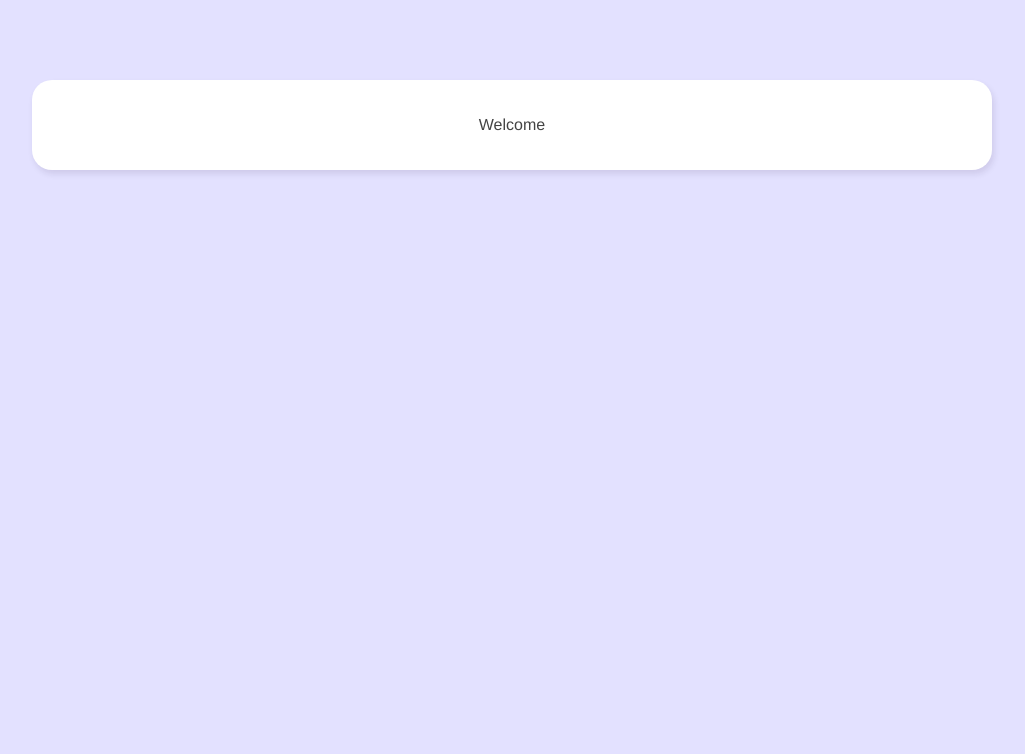
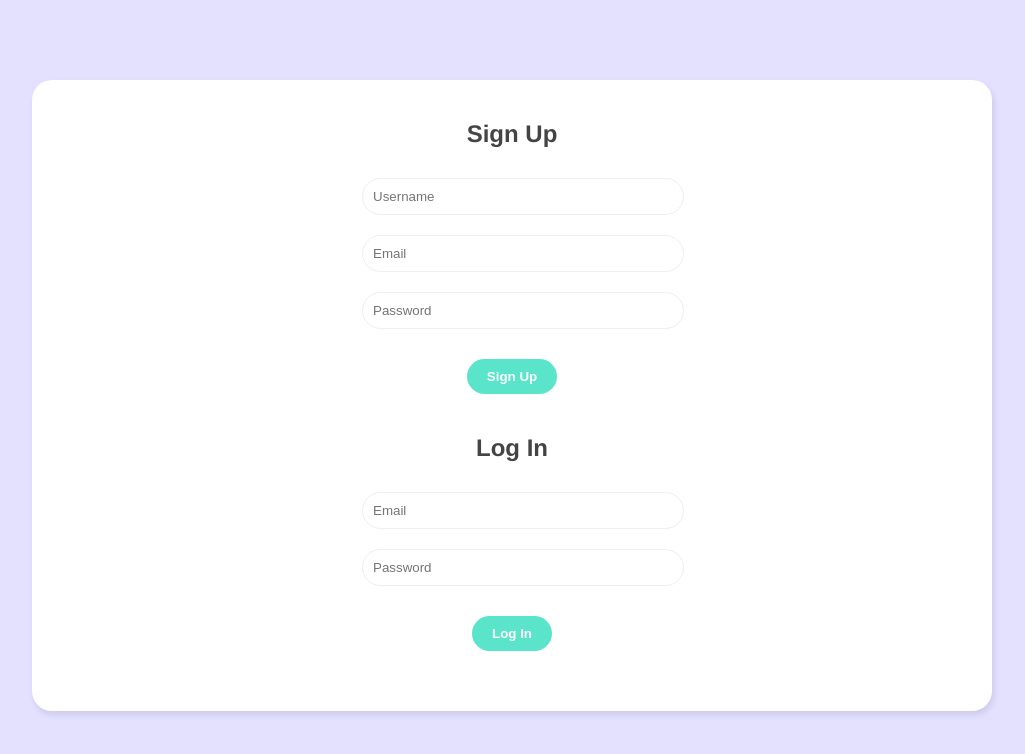
Before and after one commit to zawthuphyo25/live-chat-app, a Vue app: page / in a window 1280 px wide. Shown: the top 754 px of the page, without its empty margins (128-1153 px from the left). Built offline with nearby package versions, Linux system fonts and the light colour scheme.

Commit message:
signup and login form

```diff
--- /dev/null
+++ b/src/components/Login.vue
@@ -0,0 +1,31 @@
+<template>
+  <h2>Log In</h2>
+  <form @submit.prevent="logIn">
+    <input type="email" placeholder="Email" required v-model="email" />
+    <input type="password" placeholder="Password" required v-model="password" />
+    <button>Log In</button>
+  </form>
+</template>
+
+<script>
+import { ref } from "vue";
+
+export default {
+  setup() {
+    const email = ref("");
+    const password = ref("");
+
+    let logIn = async () => {
+      console.log(email.value, password.value);
+    };
+
+    return {
+      email,
+      password,
+      logIn,
+    };
+  },
+};
+</script>
+
+<style></style>
--- /dev/null
+++ b/src/components/Signup.vue
@@ -0,0 +1,34 @@
+<template>
+  <h2>Sign Up</h2>
+  <form @submit.prevent="signUp">
+    <input type="text" placeholder="Username" required v-model="displayName" />
+    <input type="email" placeholder="Email" required v-model="email" />
+    <input type="password" placeholder="Password" required v-model="password" />
+    <button>Sign Up</button>
+  </form>
+</template>
+
+<script>
+import { ref } from "vue";
+
+export default {
+  setup() {
+    const displayName = ref("");
+    const email = ref("");
+    const password = ref("");
+
+    let signUp = async () => {
+      console.log(displayName.value, email.value, password.value);
+    };
+
+    return {
+      displayName,
+      email,
+      password,
+      signUp,
+    };
+  },
+};
+</script>
+
+<style></style>
--- a/src/views/Welcome.vue
+++ b/src/views/Welcome.vue
@@ -1,11 +1,19 @@
 <template>
   <div class="welcome container">
-    <p>Welcome</p>
+    <Signup></Signup>
+    <Login></Login>
   </div>
 </template>
 
 <script>
-export default {};
+import Login from "../components/Login";
+import Signup from "../components/Signup";
+export default {
+  components: {
+    Login,
+    Signup,
+  },
+};
 </script>
 
 <style>
@@ -13,4 +21,25 @@
   text-align: center;
   padding: 20px 0;
 }
+.welcome form {
+  width: 300px;
+  margin: 20px auto;
+}
+.welcome input {
+  width: 100%;
+  padding: 10px;
+  border-radius: 20px;
+  border: 1px solid #eee;
+  outline: none;
+  color: #999;
+  margin: 10px auto;
+}
+.welcome span {
+  font-weight: bold;
+  text-decoration: underline;
+  cursor: pointer;
+}
+.welcome button {
+  margin: 20px auto;
+}
 </style>
```
